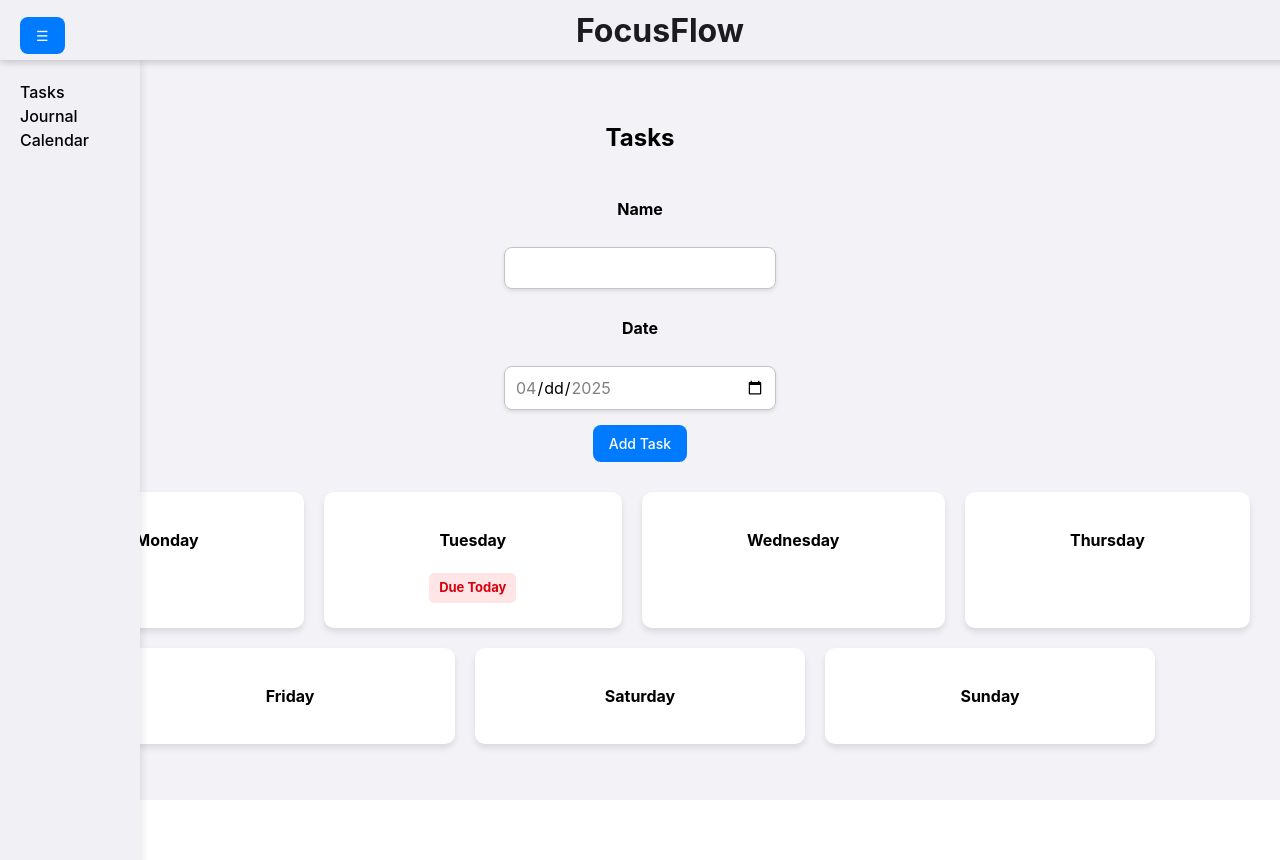
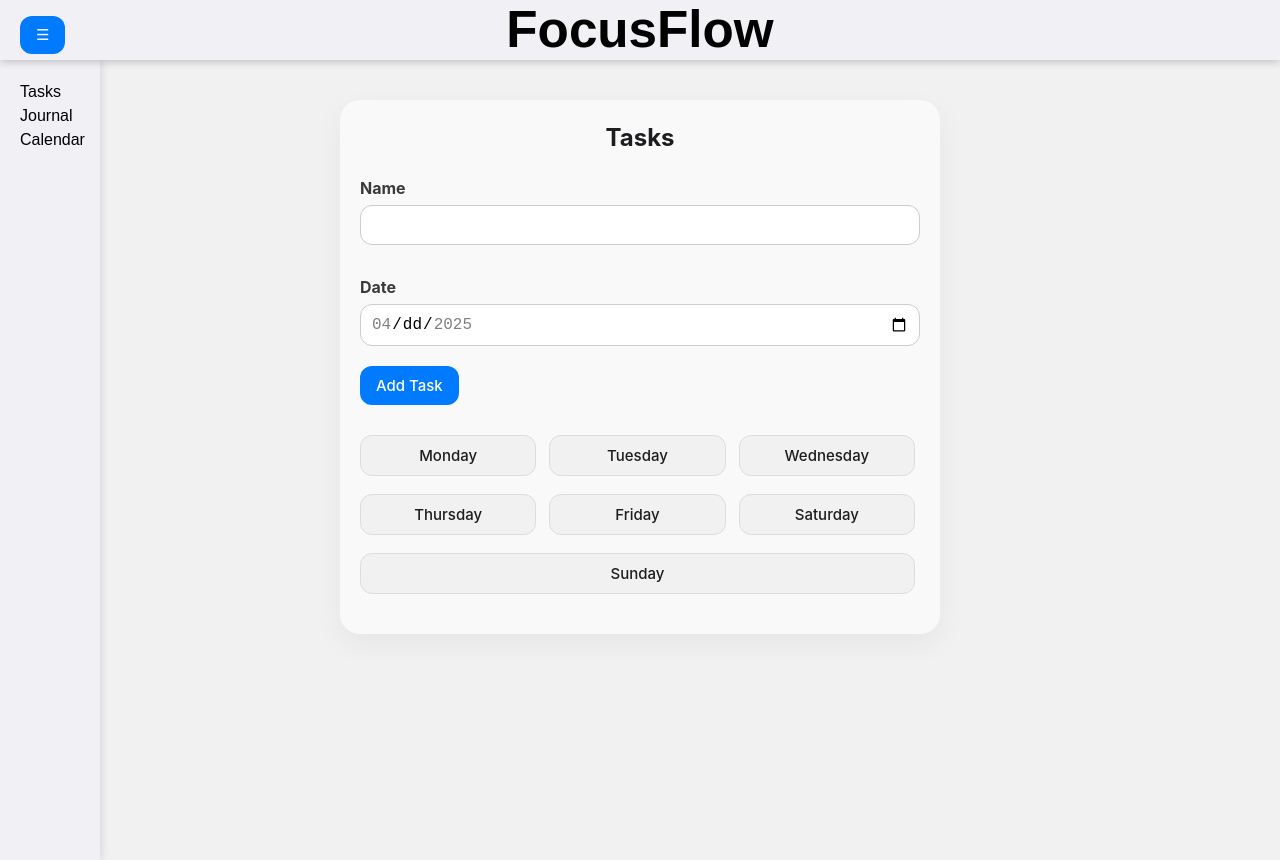
Before and after one commit to adamljouad/personalSpace, a React app: page /tasks in a window 1280 px wide. Before the commit the page ends 800 px from the top, so only its background shows below. Built offline with nearby package versions, Linux system fonts and the light colour scheme; the HTML template or start-up script is replaced by a standard one.

Commit message:
enhance TodoApp functionality, and improve styles for better usability

```diff
--- a/package.json
+++ b/package.json
@@ -13,6 +13,7 @@
     "react": "^19.0.0",
     "react-dom": "^19.0.0",
     "react-router-dom": "^7.5.0",
+    "react-transition-group": "^4.4.5",
     "zustand": "^5.0.3"
   },
   "devDependencies": {
--- a/src/components/todo.jsx
+++ b/src/components/todo.jsx
@@ -1,23 +1,14 @@
-import React from 'react'
-import { useState, useEffect } from 'react'
-import '../styles/todo.css'
+import React, { useState, useEffect } from 'react';
+import '../styles/todo.css';
 
 function TodoApp() {
-  const [tasks, setTasks] = useState([]);
+  const [tasks, setTasks] = useState(() => JSON.parse(localStorage.getItem('tasks')) || []);
   const [inputName, setInputName] = useState('');
   const [inputDate, setInputDate] = useState('');
-  const [tasksByDay, setTasksByDay] = useState({
-    Monday: [],
-    Tuesday: [],
-    Wednesday: [],
-    Thursday: [],
-    Friday: [],
-    Saturday: [],
-    Sunday: [],
-  });
-
+  const [activeDay, setActiveDay] = useState(null);
   const [minDate, setMinDate] = useState('');
   const [maxDate, setMaxDate] = useState('');
+  const [tasksByDay, setTasksByDay] = useState({});
 
   useEffect(() => {
     const today = new Date();
@@ -25,7 +16,6 @@ function TodoApp() {
     nextWeek.setDate(today.getDate() + 6);
 
     const formatDate = (date) => date.toISOString().split('T')[0];
-
     setMinDate(formatDate(today));
     setMaxDate(formatDate(nextWeek));
   }, []);
@@ -33,150 +23,90 @@ function TodoApp() {
   const getDay = (dateString) => {
     const dateObj = new Date(dateString);
     return dateObj.toLocaleDateString('en-US', { weekday: 'long' });
-  }
+  };
 
-  const todayDate = () => {
-    const dateToday = new Date(Date.now());
-    return dateToday.toLocaleDateString('en-US', { weekday: 'long' });
-  }
+  const getTodayDay = () => {
+    const today = new Date();
+    return today.toLocaleDateString('en-US', { weekday: 'long' });
+  };
 
   useEffect(() => {
-    const updatedTasksByDay = {
-      Monday: tasks.filter((task) => getDay(task.date) === 'Monday'),
-      Tuesday: tasks.filter((task) => getDay(task.date) === 'Tuesday'),
-      Wednesday: tasks.filter((task) => getDay(task.date) === 'Wednesday'),
-      Thursday: tasks.filter((task) => getDay(task.date) === 'Thursday'),
-      Friday: tasks.filter((task) => getDay(task.date) === 'Friday'),
-      Saturday: tasks.filter((task) => getDay(task.date) === 'Saturday'),
-      Sunday: tasks.filter((task) => getDay(task.date) === 'Sunday'),
-    };
-    setTasksByDay(updatedTasksByDay);
-    console.log(todayDate())
+    const grouped = tasks.reduce((acc, task) => {
+      const day = getDay(task.date);
+      if (!acc[day]) acc[day] = [];
+      acc[day].push(task);
+      return acc;
+    }, {});
+    setTasksByDay(grouped);
   }, [tasks]);
 
-
-
-  const addTasks = () => {
-    if (inputName === '') {
-      alert('Riempi i campi obbligatori')
-    } else {
-      setTasks((prev) => [...prev, {
-        id: Date.now(),
-        name: inputName,
-        date: inputDate
-      }])
-    }
-  }
+  const addTask = () => {
+    if (!inputName.trim() || !inputDate) return alert('Riempi i campi obbligatori');
+    const newTask = { id: Date.now(), name: inputName, date: inputDate };
+    const updatedTasks = [...tasks, newTask];
+    setTasks(updatedTasks);
+    localStorage.setItem('tasks', JSON.stringify(updatedTasks));
+    setInputName('');
+    setInputDate('');
+  };
 
   const removeTask = (taskId) => {
-    setTasks(tasks.filter((task) => task.id !== taskId));
-  }
+    const updated = tasks.filter((task) => task.id !== taskId);
+    setTasks(updated);
+    localStorage.setItem('tasks', JSON.stringify(updated));
+  };
 
+  const days = ['Monday', 'Tuesday', 'Wednesday', 'Thursday', 'Friday', 'Saturday', 'Sunday'];
+  const today = getTodayDay();
 
   return (
     <div className='todo-container'>
       <h2>Tasks</h2>
       <h4>Name</h4>
-      <input type='text' value={inputName} onChange={(e) => setInputName(e.target.value)}></input>
+      <input
+        type='text'
+        value={inputName}
+        onChange={(e) => setInputName(e.target.value)}
+      />
       <h4>Date</h4>
-      <input type='date' value={inputDate} onChange={(e) => setInputDate(e.target.value)}
-      min={minDate} max={maxDate}></input>
-      <button onClick={addTasks}>Add Task</button>
-      <div className='todo-days'>
-      <div className='todo-list'>
-        <h4>Monday</h4>
-        {todayDate() === 'Monday' && <span>Due Today</span>}
-        {tasksByDay.Monday.map((task, index) => (
-          <div key={index} className='task-item'>
-            {task.name}
-            <div className='task-date'>
-              {task.date}
-            </div>
-            <button className='finished-button'>Finished</button>
-          </div>
+      <input
+        type='date'
+        value={inputDate}
+        onChange={(e) => setInputDate(e.target.value)}
+        min={minDate}
+        max={maxDate}
+      />
+      <button onClick={addTask}>Add Task</button>
+
+      <div className='button-container'>
+        {days.map((day) => (
+          <button
+            key={day}
+            className='day-button'
+            onClick={() => setActiveDay((prev) => (prev === day ? null : day))}
+          >
+            {day}
+          </button>
         ))}
       </div>
-      <div className='todo-list'>
-        <h4 className='day-title'>Tuesday</h4>
-        {todayDate() === 'Tuesday' && <span className='due-today'>Due Today</span>}
-        {tasksByDay.Tuesday.map((task, index) => (
-          <div key={index} className='task-item'>
-            {task.name}
-            <div className='task-date'>
-              {task.date}
-            </div>
-            <button className='finished-button' onClick={() => removeTask(task.id)}>Finished</button>
+
+      <div className={`task-box ${activeDay ? 'task-box-open' : ''}`}>
+        {activeDay && (
+          <div className='todo-list fade-in'>
+            <h4>{activeDay}</h4>
+            {today === activeDay && <span className='due-today'>Due Today</span>}
+            {(tasksByDay[activeDay] || []).map((task) => (
+              <div key={task.id} className='task-item'>
+                {task.name}
+                <div className='task-date'>{task.date}</div>
+                <button className='finished-button' onClick={() => removeTask(task.id)}>Finished</button>
+              </div>
+            ))}
           </div>
-        ))}
-      </div>
-      <div className='todo-list'>
-        <h4 className='day-title'>Wednesday</h4>
-        {todayDate() === 'Wednesday' && <span className='due-today'>Due Today</span>}
-        {tasksByDay.Wednesday.map((task, index) => (
-          <div key={index} className='task-item'>
-            {task.name}
-            <div className='task-date'>
-              {task.date}
-            </div>
-            <button className='finished-button'>Finished</button>
-          </div>
-        ))}
-      </div>
-      <div className='todo-list'>
-        <h4 className='day-title'>Thursday</h4>
-        {todayDate() === 'Thursday' && <span className='due-today'>Due Today</span>}
-        {tasksByDay.Thursday.map((task, index) => (
-          <div key={index} className='task-item'>
-            {task.name}
-            <div className='task-date'>
-              {task.date}
-            </div>
-            <button className='finished-button'>Finished</button>
-          </div>
-        ))}
-      </div>
-      <div className='todo-list'>
-        <h4 className='day-title'>Friday</h4>
-        {todayDate() === 'Friday' && <span className='due-today'>Due Today</span>}
-        {tasksByDay.Friday.map((task, index) => (
-          <div key={index} className='task-item'>
-            {task.name}
-            <div className='task-date'>
-              {task.date}
-            </div>
-            <button className='finished-button'>Finished</button>
-          </div>
-        ))}
-      </div>
-      <div className='todo-list'>
-        <h4 className='day-title'>Saturday</h4>
-        {todayDate() === 'Saturday' && <span className='due-today'>Due Today</span>}
-        {tasksByDay.Saturday.map((task, index) => (
-          <div key={index} className='task-item'>
-            {task.name}
-            <div className='task-date'>
-              {task.date}
-            </div>
-            <button className='finished-button'>Finished</button>
-          </div>
-        ))}
-      </div>
-      <div className='todo-list'>
-        <h4 className='day-title'>Sunday</h4>
-        {todayDate() === 'Sunday' && <span className='due-today'>Due Today</span>}
-        {tasksByDay.Sunday.map((task, index) => (
-          <div key={index} className='task-item'>
-            {task.name}
-            <div className='task-date'>
-              {task.date}
-            </div>
-            <button className='finished-button'>Finished</button>
-          </div>
-        ))}
-      </div>
+        )}
       </div>
     </div>
-  )
+  );
 }
 
-export default TodoApp
+export default TodoApp;
--- a/src/styles/dashboard.css
+++ b/src/styles/dashboard.css
@@ -1,56 +1,87 @@
-/* Header */
+/* RESET BASE */
+* {
+  margin: 0;
+  padding: 0;
+  box-sizing: border-box;
+}
+
+html, body {
+  height: 100%;
+  font-family: sans-serif;
+  background-color: #f1f1f1;
+}
+
+/* HEADER */
 .header {
-  width: 100%;
-  height: 60px;
   position: fixed;
   top: 0;
   left: 0;
+  width: 100%;
+  height: 60px;
   background-color: #F0F0F5;
-  z-index: 1000;
-  box-shadow: 0 2px 8px rgba(0,0,0,0.1);
-  color: black;
+  box-shadow: 0 2px 8px rgba(0, 0, 0, 0.1);
   display: flex;
   align-items: center;
   justify-content: center;
   padding: 0 20px;
+  z-index: 1000;
+  color: black;
 }
 
 .sidebar-button {
   position: absolute;
-  left: 20px
+  left: 20px;
 }
 
-/* Dashboard wrapper */
+/* DASHBOARD CONTAINER */
 .dashboard {
   display: flex;
-  margin-top: 60px; /* altezza header */
-  height: calc(100vh - 60px);
+  margin-top: 60px; /* Altezza header */
   width: 100%;
+  overflow: hidden;
   position: relative;
-  overflow: hidden;
 }
 
-/* Sidebar */
+/* SIDEBAR */
 .sidebar {
   width: 100px;
+  flex-shrink: 0;
   background-color: #F0F0F5;
   padding: 20px;
-  transition: transform 0.5s ease-in-out;
-  z-index: 500;
-  box-shadow: 2px 0 8px rgba(0,0,0,0.1);
-  flex-shrink: 0;
+  box-shadow: 2px 0 8px rgba(0, 0, 0, 0.1);
   display: flex;
   flex-direction: column;
+  transition: transform 0.4s ease-in-out;
   transform: translateX(0);
+  z-index: 500;
 }
 
 .sidebar.hidden {
   transform: translateX(-100%);
 }
 
-/* Content area */
+/* CONTENT AREA */
 .content {
   flex: 1;
+  overflow-y: hidden;
+  background-color: #f1f1f1;
+}
+
+.task-box {
+  max-height: 0;
+  opacity: 0;
+  overflow: hidden;
+  transition: max-height 0.4s ease, opacity 0.3s ease, padding 0.3s ease;
+  margin-top: 20px;
+  border-radius: 16px;
   background-color: white;
-  overflow-y: auto;
+  padding: 0 20px;
+  box-shadow: 0 8px 24px rgba(0, 0, 0, 0.1);
 }
+
+.task-box-open {
+  max-height: 1000px;
+  opacity: 1;
+  padding-top: 20px;
+  padding-bottom: 20px;
+}
--- a/src/styles/todo.css
+++ b/src/styles/todo.css
@@ -1,135 +1,150 @@
-body {
-  margin: 0;
-  font-family: -apple-system, BlinkMacSystemFont, 'Segoe UI', Roboto, Oxygen,
-    Ubuntu, Cantarell, 'Open Sans', 'Helvetica Neue', sans-serif;
-  background-color: #f2f2f7;
-  color: #000;
+.todo-container {
+  max-width: 600px;
+  margin: 40px auto;
+  padding: 20px;
+  background-color: #f9f9fa;
+  border-radius: 20px;
+  box-shadow: 0 10px 30px rgba(0, 0, 0, 0.05);
+  font-family: -apple-system, BlinkMacSystemFont, 'Segoe UI', Roboto, sans-serif;
 }
 
-.todo-container {
-  display: flex;
-  flex-direction: column;
-  align-items: center;
-  min-height: 100vh;
-  padding: 40px 30px 30px;
-  background-color: #f2f2f7;
+h2 {
+  text-align: center;
+  color: #1d1d1f;
 }
 
-
-h1 {
-  font-size: 32px;
-  margin-bottom: 20px;
-  color: #1c1c1e;
+h4 {
+  margin-top: 20px;
+  margin-bottom: 5px;
+  color: #3a3a3c;
 }
 
 input[type='text'],
 input[type='date'] {
-  font-family: -apple-system, BlinkMacSystemFont, 'Segoe UI', Roboto, Oxygen,
-    Ubuntu, Cantarell, 'Open Sans', 'Helvetica Neue', sans-serif;
-  background-color: #ffffff;
-  color: #000000;
-  border: 1px solid #c5c5c5;
-  border-radius: 8px;
+  width: 100%;
   padding: 10px;
-  margin: 5px 0;
-  width: 250px;
+  border: 1px solid #ccc;
+  border-radius: 12px;
   font-size: 16px;
-  box-shadow: 0 2px 4px rgba(0, 0, 0, 0.1);
-  outline: none;
+  margin-bottom: 10px;
+  transition: all 0.2s ease;
 }
 
-input:-webkit-autofill {
-  -webkit-box-shadow: 0 0 0 30px #ffffff inset !important;
-  -webkit-text-fill-color: #000000 !important;
+input:focus {
+  outline: none;
+  border-color: #007aff;
+  box-shadow: 0 0 0 3px rgba(0, 122, 255, 0.1);
 }
 
 button {
+  margin: 10px 5px 0 0;
+  padding: 10px 16px;
+  font-size: 15px;
   background-color: #007aff;
-  color: #ffffff;
+  color: white;
   border: none;
-  border-radius: 8px;
-  padding: 10px 16px;
-  margin-top: 10px;
-  font-size: 14px;
+  border-radius: 12px;
   cursor: pointer;
-  transition: background-color 0.3s;
+  transition: background-color 0.2s ease;
 }
 
 button:hover {
-  background-color: #005bb5;
+  background-color: #005ecb;
 }
 
-.todo-days {
+.button-container {
+  margin-top: 20px;
   display: flex;
   flex-wrap: wrap;
-  justify-content: center;
-  gap: 20px;
-  width: 100%;
-  margin-top: 30px;
+  gap: 8px;
 }
 
-.todo-list {
-  background-color: #ffffff;
-  border-radius: 10px;
-  padding: 15px;
-  box-shadow: 0 4px 6px rgba(0, 0, 0, 0.1);
-  min-width: 200px;
-  max-width: 300px;
-  flex-grow: 1;
-  display: flex;
-  flex-direction: column;
+.day-button {
+  flex: 1;
+  min-width: 135px;
+  background-color: #f1f1f1;
+  color: #1d1d1f;
+  border: 1px solid #ddd;
+  transition: all 0.3s ease;
   align-items: center;
+  justify-content: center;
 }
 
-.todo-list h3 {
-  margin-bottom: 10px;
-  color: #1c1c1e;
-  font-size: 18px;
+.day-button:hover {
+  background-color: #e5e5ea;
 }
 
-.task-item {
-  background-color: #f9f9f9;
-  border: 1px solid #e0e0e0;
-  border-radius: 8px;
-  padding: 10px;
-  margin: 5px 0;
-  width: 100%;
-  box-sizing: border-box;
-  text-align: left;
-  font-size: 14px;
+.task-box {
+  max-height: 0;
+  opacity: 0;
+  overflow: hidden;
+  transition: max-height 0.4s ease, opacity 0.3s ease, padding 0.3s ease;
+  margin-top: 20px;
+  border-radius: 16px;
+  background-color: white;
+  padding: 0 20px;
+  box-shadow: 0 8px 24px rgba(0, 0, 0, 0.1);
   display: flex;
   flex-direction: column;
 }
 
+.task-box-open {
+  max-height: 500px;
+  opacity: 1;
+  padding-top: 20px;
+  padding-bottom: 20px;
+}
+
+.task-box .todo-list {
+  padding: 20px 0;
+  overflow: hidden;
+}
+
+.task-item {
+  display: flex;
+  justify-content: space-between;
+  align-items: center;
+  padding: 12px;
+  margin-bottom: 10px;
+  background-color: #f2f2f7;
+  border-radius: 12px;
+  color: black;
+}
+
+.task-item:hover {
+  transform: translateY(-2px);
+}
+
 .task-date {
-  font-size: 12px;
-  color: #888888;
-  margin-top: 4px;
+  font-size: 13px;
+  color: #6e6e73;
 }
 
 .finished-button {
   background-color: #34c759;
-  color: #ffffff;
+  color: white;
   border: none;
-  border-radius: 8px;
-  padding: 6px 12px;
-  margin-top: 8px;
-  font-size: 13px;
-  cursor: pointer;
-  align-self: flex-end;
-}
-
-.finished-button:hover {
-  background-color: #28a745;
+  padding: 6px 10px;
+  border-radius: 10px;
+  font-size: 14px;
 }
 
 .due-today {
-  background-color: #ffe5e5;
-  color: #d8000c;
-  padding: 5px 10px;
-  border-radius: 5px;
-  font-weight: bold;
+  display: inline-block;
   margin-bottom: 10px;
-  display: inline-block;
-  font-size: 13px;
+  color: #ff3b30;
+  font-weight: 600;
 }
+
+.fade-in {
+  opacity: 0;
+  transform: translateY(10px);
+  animation: fadeIn 0.3s forwards;
+}
+
+@keyframes fadeIn {
+  to {
+    opacity: 1;
+    transform: translateY(0);
+  }
+}
```
Also changed, not shown: 1 other file (tests, documents, lock files or other folders).
